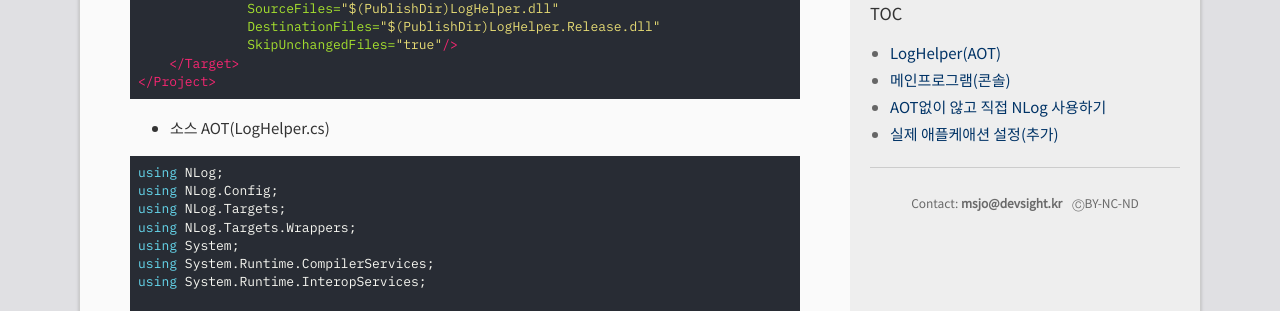
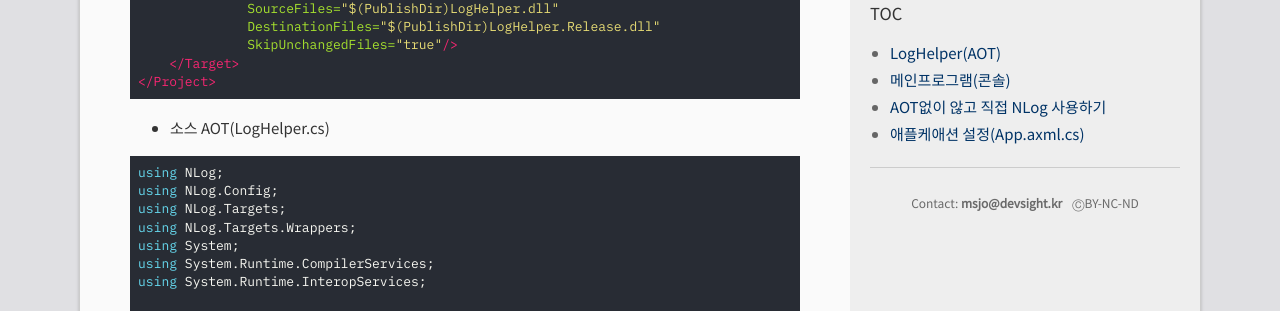
Before and after one commit to DebugJO/rustlang, a Jekyll site: the page built from _posts/2026-03-24-1.md, in a window 1280 px wide and 900 px high, scrolled down 823 px. Shown: the part 137-448 px from the top of the window. Built offline with Jekyll 4.4.1, drawn with Linux system fonts in a browser that asks for light colours; some of the changed text lies outside the part shown.

Commit message:
C#에서 AOT로 NLog사용하기

````diff
--- a/_posts/2026-03-24-1.md
+++ b/_posts/2026-03-24-1.md
@@ -468,7 +468,7 @@ public static class LogTest
 
 위의 소스는 AOT가  아닌  프로젝트에서 바로 NLog를 사용할 때 필요한 소스코드이고 `LogTest.Error("Error");` 또는 `LogTest.Error(ex, "Error");` 형태로 필요한 곳에서 바로 사용한다. 즉, AOT용 하나, 메인에서 바로 사용하는 파일 하나 이렇게 2개로 예제를 작성한 것이다.
 
-###### 실제 애플케애션 설정(추가)
+###### 애플케애션 설정(App.axml.cs)
 
 ```cs
 public partial class App : Application
````
